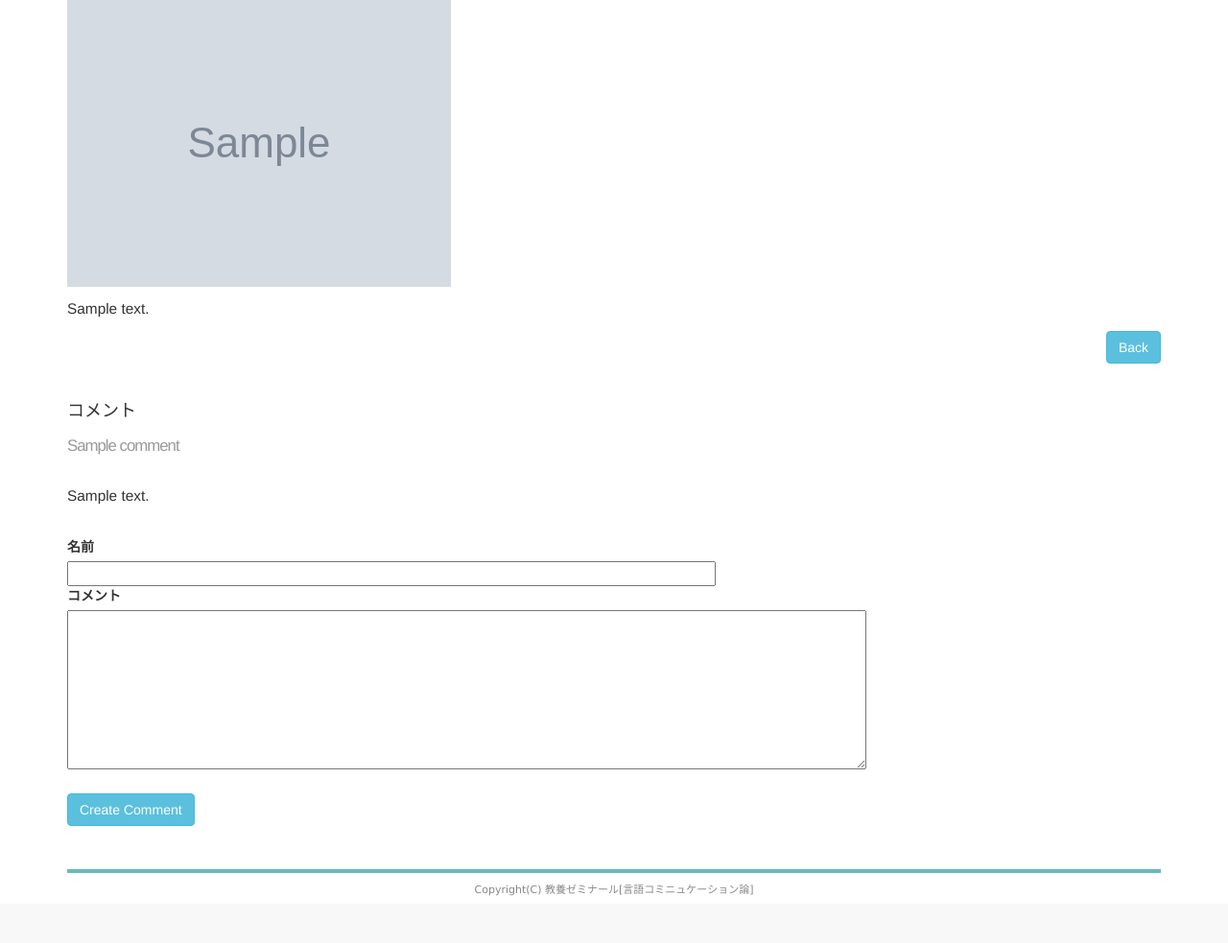
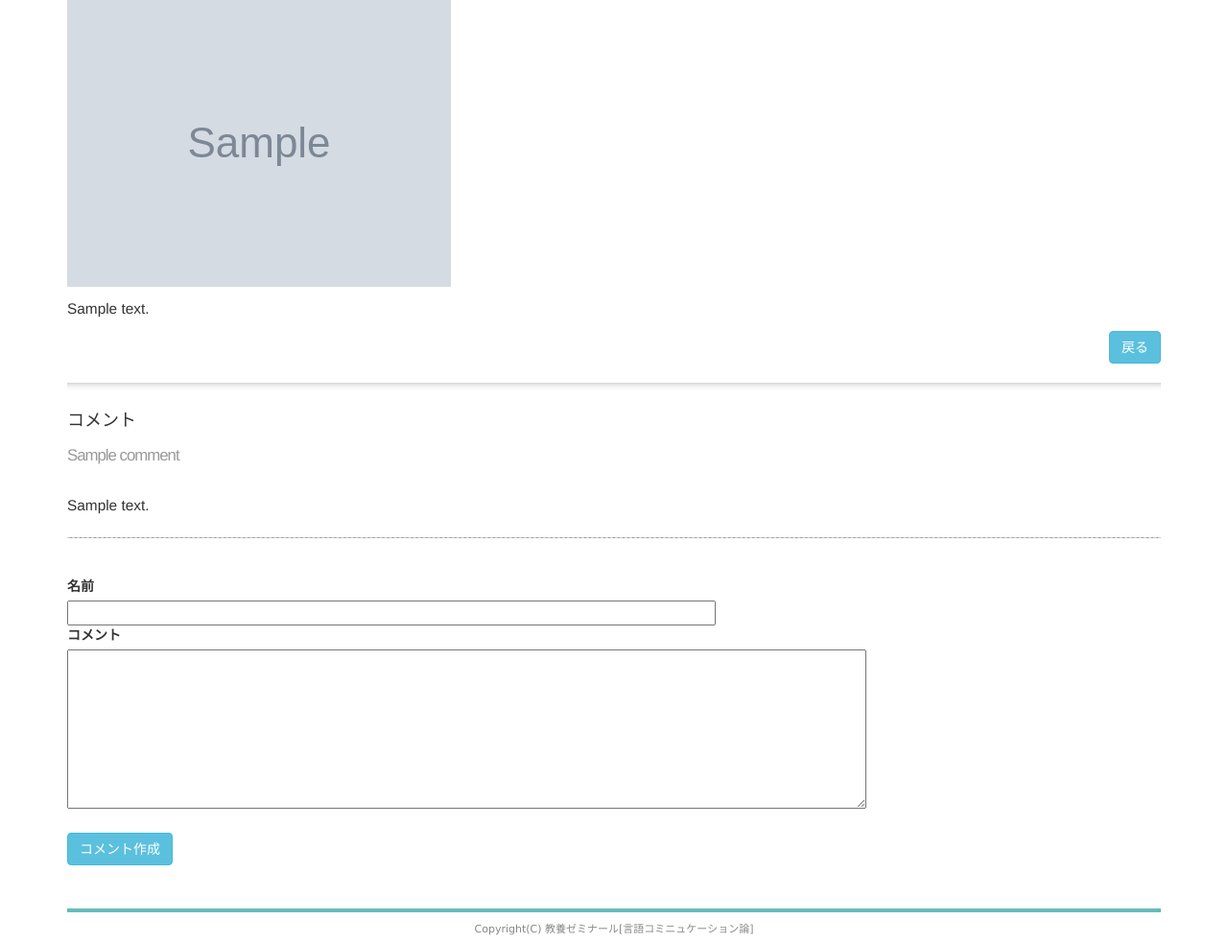
Before and after one commit to Jyungoro/culture, a Rails app: page /articles/1 in a window 1280 px wide. Shown: the part 141-1124 px from the top of the page at 96% size. Before the commit the page ends 1083 px from the top, so only its background shows below. Run offline with Rails 7, Linux system fonts and the light colour scheme; tables that the repository leaves empty hold one stand-in row (Sample ...); style sheets or scripts are compiled from the project's sources; some libraries are stand-ins or nearby versions.

Commit message:
change commetnt

```diff
--- a/app/assets/stylesheets/custom.css.scss
+++ b/app/assets/stylesheets/custom.css.scss
@@ -55,6 +55,18 @@ $lightGray: #999;
 
 h1,h2,h3,h4,h5,h6{
   line-height: 1;
+}
+
+hr.style-one{
+  height: 10px;
+  border: 0px;
+  box-shadow: inset 0 10px 10px -12px rgba(0,0,0,0.5);
+}
+
+hr.style-two{
+  border: 0;
+    border-bottom: 1px dashed #ccc;
+    background: #999;
 }
 
 h1{
--- a/app/controllers/articles_controller.rb
+++ b/app/controllers/articles_controller.rb
@@ -4,6 +4,7 @@ class ArticlesController < ApplicationController
 
 	def show
 		@article = Article.find(params[:id])
+		@articles = Article.paginate(page: params[:page])
     @id = params[:id]
   end
 
--- a/app/controllers/users_controller.rb
+++ b/app/controllers/users_controller.rb
@@ -4,7 +4,7 @@ class UsersController < ApplicationController
   	@id = params[:id]
    	@user = User.find(@id)
   	@articles = @user.articles.paginate(:page => params[:page], :per_page => 4)
-  	@article = current_user.articles.build if signed_in?
+  	  	@article = current_user.articles.build if signed_in?
   end
 
   def new
--- a/app/views/articles/show.html.erb
+++ b/app/views/articles/show.html.erb
@@ -3,8 +3,8 @@
 </div><br><br><br><br>
   <p><%= image_tag @article.image.thumb.url if @article.image? %></p>
   <p><%= @article.content %></p>
-  <p align="right"><%= link_to 'Back', users_path, class: "btn btn-info"%></p>
-<br>
+  <p align="right"><%= link_to '戻る', users_path, class: "btn btn-info"%></p>
+<hr class="style-one">
 
 <h4>コメント</h4>
   <%=render :partial => @article.comments %>
@@ -19,7 +19,7 @@
       <%= f.text_area :content, :size => "100x8"%>
     </div><br>
     <div class="actions">
-      <%= f.submit class: "btn btn-large btn-info"%>
+      <%= f.submit "コメント作成", class: "btn btn-large btn-info"%>
     </div>
   </div>
   <% end %>
--- a/app/views/comments/_comment.html.erb
+++ b/app/views/comments/_comment.html.erb
@@ -1,4 +1,5 @@
 <%= div_for comment do %>
 	<h2><%= comment.name %></h2>
 	<p><%= comment.content %></p>
+	<hr class="style-two">
 <% end %>
```
Also changed, not shown: app/views/users/show.html.erb (+3 -6 lines), Gemfile, Gemfile.lock, 8 other files.
